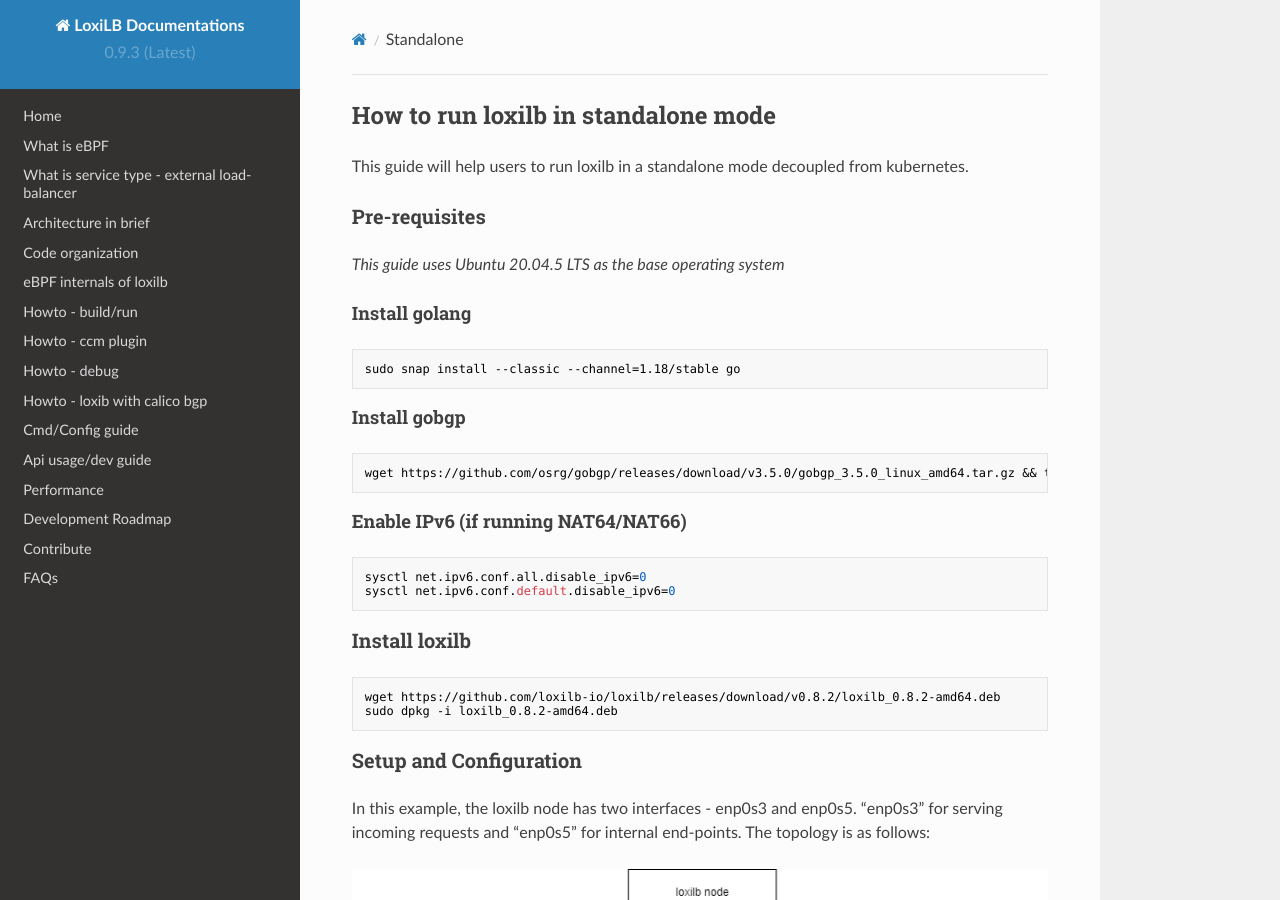
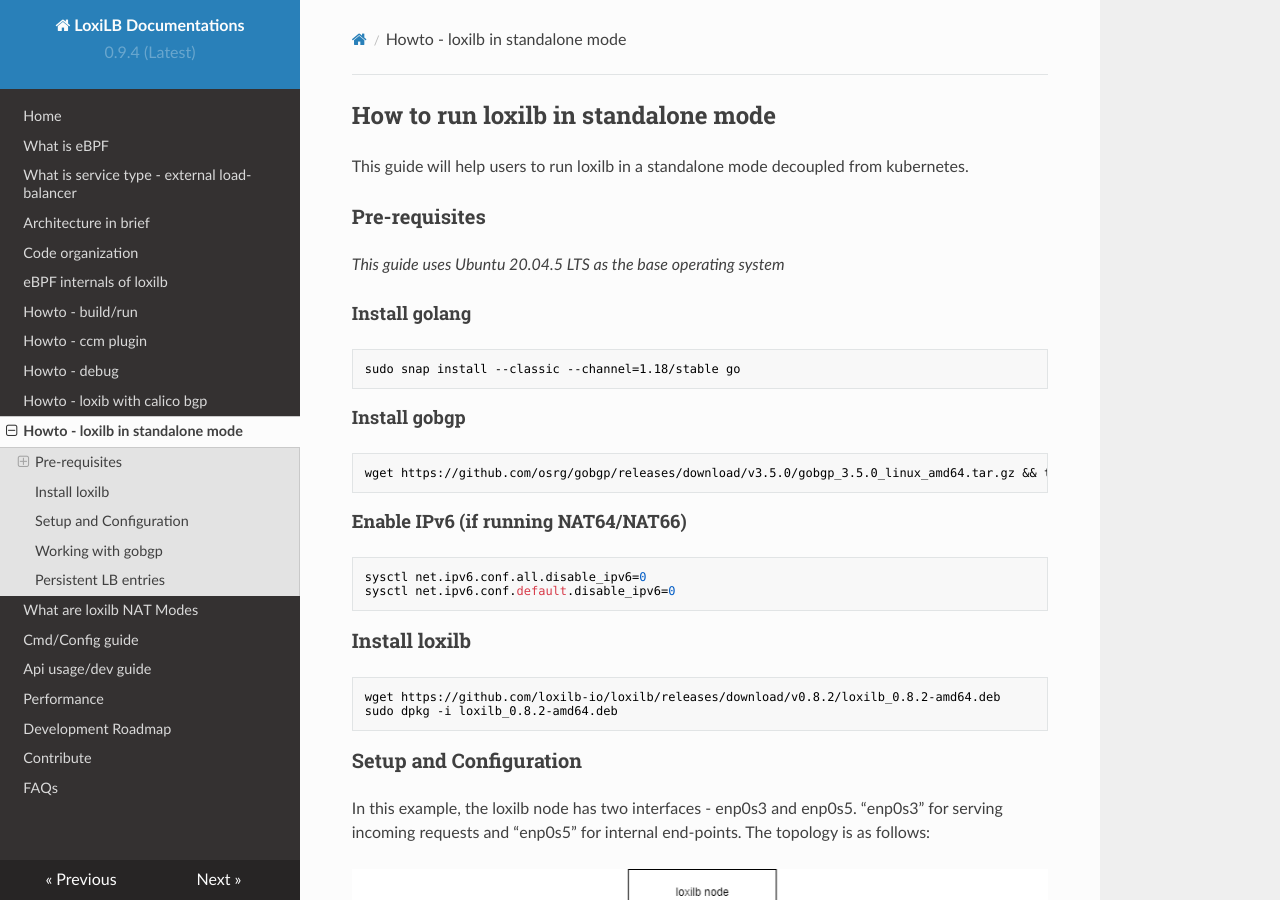
Before and after one commit to loxilb-io/loxilbdocs, an MkDocs documentation site: the page built from docs/standalone.md, in a window 1280 px wide and 900 px high. Built offline with MkDocs 1.6.1, drawn with Linux system fonts in a browser that asks for light colours; nearby versions of some CDN libraries.

Commit message:
Update mkdocs.yml

```diff
--- a/mkdocs.yml
+++ b/mkdocs.yml
@@ -15,6 +15,8 @@
   - Howto - ccm plugin: ccm.md
   - Howto - debug: debugging.md
   - Howto - loxib with calico bgp: integrate_bgp_eng.md
+  - Howto - loxilb in standalone mode: standalone.md
+  - What are loxilb NAT Modes: nat.md
   - Cmd/Config guide: cmd.md
   - Api usage/dev guide: api.md
   - Performance: perf.md
@@ -23,7 +25,7 @@
   - FAQs: faq.md
 
 extra:
-    version: 0.9.3 (Latest)
+    version: 0.9.4 (Latest)
 
 plugins:
   - mermaid2
```
